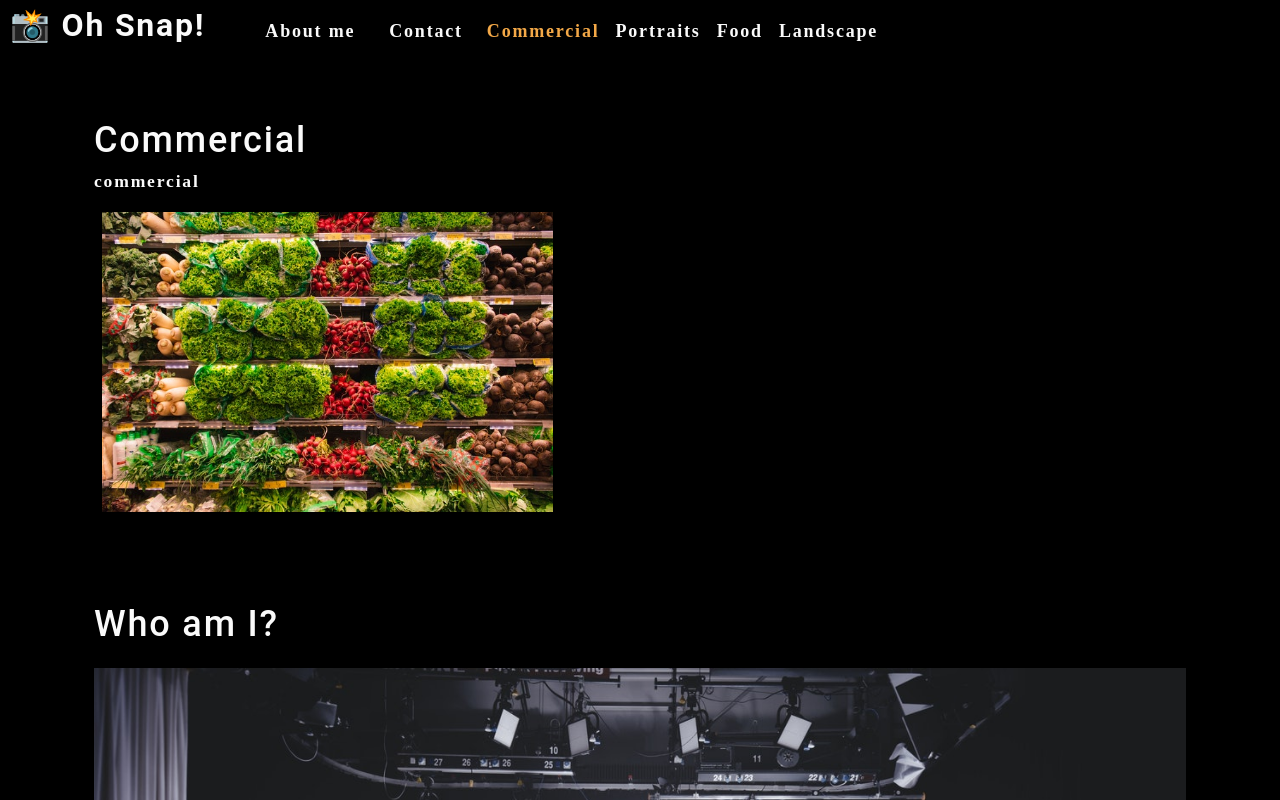
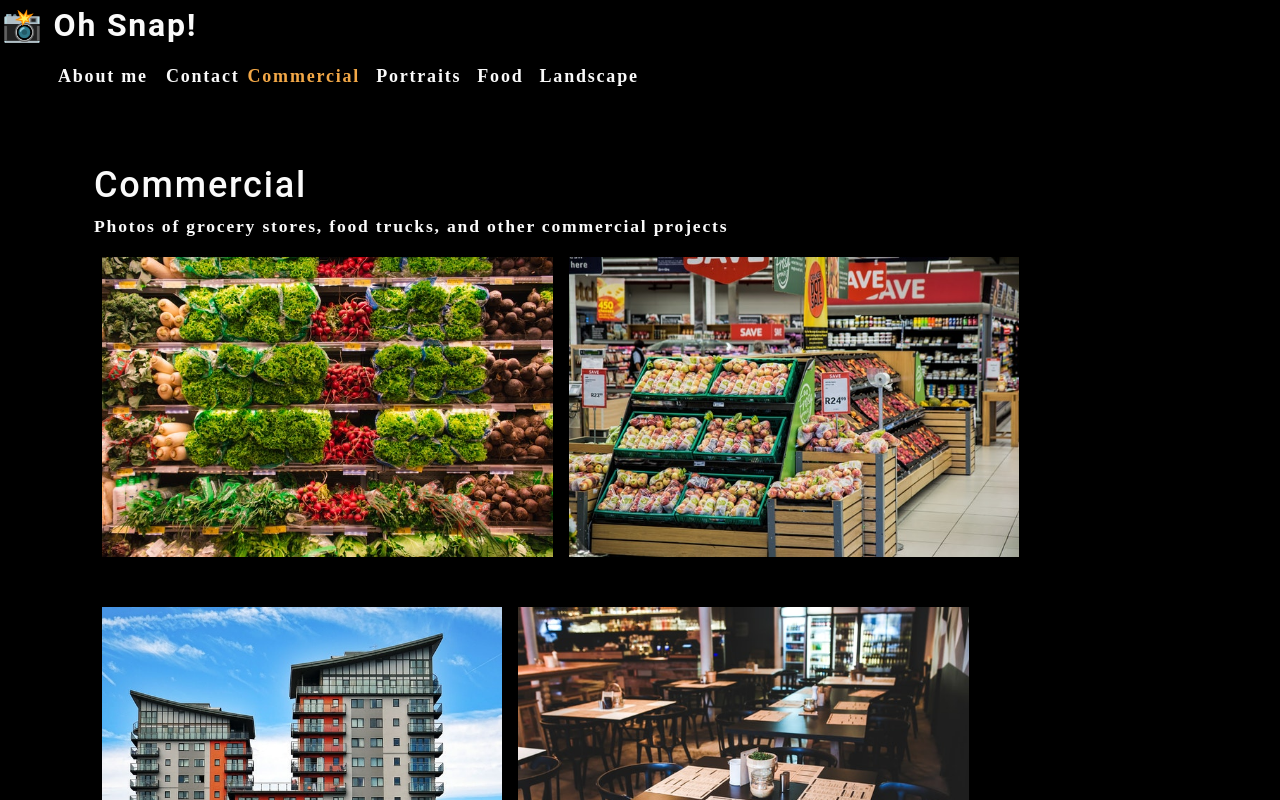
Before and after one commit to felipezintzun/photo-port, a React (Create React App) app: page / in a window 1280 px wide. Shown: the top 800 px of the page. Built offline with nearby package versions, Linux system fonts and the light colour scheme.

Commit message:
added PhotoList component - got images to display

```diff
--- a/src/App.js
+++ b/src/App.js
@@ -24,10 +24,8 @@
         currentCategory={currentCategory}
       ></Nav>
       <main>
-        <div>
-          <Gallery></Gallery>
-          <About></About>
-        </div>
+        <Gallery currentCategory={currentCategory}></Gallery>
+        <About></About>
       </main>
     </div>
   );
--- a/src/components/Gallery/index.js
+++ b/src/components/Gallery/index.js
@@ -1,24 +1,14 @@
-import React from "react";
+import React from 'react';
+import PhotoList from '../PhotoList';
 import { capitalizeFirstLetter } from '../../utils/helpers';
-import photo from "../../assets/small/commercial/0.jpg";
 
 function Gallery(props) {
-  const currentCategory = {
-    name: "commercial",
-    description:
-      "Photos of grocery stores, food trucks, and other commercial projects",
-  };
+  const { currentCategory } = props;
   return (
     <section>
-      <h1>{capitalizeFirstLetter(currentCategory.name)}</h1>
-      <p>{currentCategory.name}</p>
-      <div className="flex-row">
-          <img
-            src={photo}
-            alt="Commercial Example"
-            className="img-thumbnail mx-1"
-          />
-      </div>
+      <h1 data-testid="h1tag">{capitalizeFirstLetter(currentCategory.name)}</h1>
+      <p>{currentCategory.description}</p>
+      <PhotoList category={currentCategory.name} />
     </section>
   );
 }
--- a/src/components/Nav/index.js
+++ b/src/components/Nav/index.js
@@ -1,45 +1,57 @@
-import React, { useEffect } from 'react';
-import { capitalizeFirstLetter } from '../../utils/helpers';
+import React, { useEffect } from "react";
+import { capitalizeFirstLetter } from "../../utils/helpers";
 
 function Nav(props) {
   const {
     categories = [],
     setCurrentCategory,
     currentCategory,
+    contactSelected,
+    setContactSelected,
   } = props;
+
+  const handleClick = (item) => {
+    console.log(item);
+    return item;
+  };
 
   useEffect(() => {
     document.title = capitalizeFirstLetter(currentCategory.name);
   }, [currentCategory]);
 
   return (
-    <header className="flex-row px-1">
+    <header>
       <h2>
         <a data-testid="link" href="/">
-          <span role="img" aria-label="camera"> 📸</span> Oh Snap!
+          <span role="img" aria-label="camera">
+            {" "}
+            📸
+          </span>{" "}
+          Oh Snap!
         </a>
       </h2>
       <nav>
         <ul className="flex-row">
-          <li className="mx-2">
-            <a data-testid="about" href="#about">
+          <li className={`mx-2 ${contactSelected && 'navActive'}`} >
+            <a data-testid="about" href="#about" onClick={() => setContactSelected(false)}>
               About me
             </a>
           </li>
-          <li className="mx-2">
-            <span>Contact</span>
+          <li>
+            <span onClick={() => setContactSelected(true)}>Contact</span>
           </li>
           {categories.map((category) => (
             <li
               className={`mx-1 ${
-                currentCategory.name === category.name && 'navActive'
-                }`}
+                currentCategory.name === category.name && !contactSelected && "navActive"
+              }`}
               key={category.name}
             >
-              <span
-                onClick={() => {
-                  setCurrentCategory(category)
-                }}
+              <span onClick={() => {setCurrentCategory(category);
+
+              setContactSelected(false);}
+              }
+
               >
                 {capitalizeFirstLetter(category.name)}
               </span>
--- /dev/null
+++ b/src/components/PhotoList/index.js
@@ -0,0 +1,124 @@
+import photo from "../../assets/small/commercial/0.jpg";
+import React, { useState } from "react";
+
+
+    const PhotoList = ({ category }) => {
+        const [photos] = useState([
+            {
+              name: 'Grocery aisle',
+              category: 'commercial',
+              description: 'Lorem ipsum dolor sit amet, consectetur adipiscing elit. Nunc ultricie',
+            },
+            {
+              name: 'Grocery booth',
+              category: 'commercial',
+              description: 'Lorem ipsum dolor sit amet, consectetur adipiscing elit. Nunc ultricie',
+            },
+            {
+              name: 'Building exterior',
+              category: 'commercial',
+              description: 'Lorem ipsum dolor sit amet, consectetur adipiscing elit. Nunc ultricie',
+            },
+            {
+              name: 'Restaurant table',
+              category: 'commercial',
+              description: 'Lorem ipsum dolor sit amet, consectetur adipiscing elit. Nunc ultricie',
+            },
+            {
+              name: 'Cafe interior',
+              category: 'commercial',
+              description: 'Lorem ipsum dolor sit amet, consectetur adipiscing elit. Nunc ultricie',
+            },
+            {
+              name: 'Cat green eyes',
+              category: 'portraits',
+              description: 'Lorem ipsum dolor sit amet, consectetur adipiscing elit. Nunc ultricie',
+            },
+            {
+              name: 'Green parrot',
+              category: 'portraits',
+              description: 'Lorem ipsum dolor sit amet, consectetur adipiscing elit. Nunc ultricie',
+            },
+            {
+              name: 'Yellow macaw',
+              category: 'portraits',
+              description: 'Lorem ipsum dolor sit amet, consectetur adipiscing elit. Nunc ultricie',
+            },
+            {
+              name: 'Pug smile',
+              category: 'portraits',
+              description: 'Lorem ipsum dolor sit amet, consectetur adipiscing elit. Nunc ultricie',
+            },
+            {
+              name: 'Pancakes',
+              category: 'food',
+              description: 'Lorem ipsum dolor sit amet, consectetur adipiscing elit. Nunc ultricie',
+            },
+            {
+              name: 'Burrito',
+              category: 'food',
+              description: 'Lorem ipsum dolor sit amet, consectetur adipiscing elit. Nunc ultricie',
+            },
+            {
+              name: 'Scallop pasta',
+              category: 'food',
+              description: 'Lorem ipsum dolor sit amet, consectetur adipiscing elit. Nunc ultricie',
+            },
+            {
+              name: 'Burger',
+              category: 'food',
+              description: 'Lorem ipsum dolor sit amet, consectetur adipiscing elit. Nunc ultricie',
+            },
+            {
+              name: 'Fruit bowl',
+              category: 'food',
+              description: 'Lorem ipsum dolor sit amet, consectetur adipiscing elit. Nunc ultricie',
+            },
+            {
+              name: 'Green river',
+              category: 'landscape',
+              description: 'Lorem ipsum dolor sit amet, consectetur adipiscing elit. Nunc ultricie',
+            },
+            {
+              name: 'Docks',
+              category: 'landscape',
+              description: 'Lorem ipsum dolor sit amet, consectetur adipiscing elit. Nunc ultricie',
+            },
+            {
+              name: 'Panoramic village by sea',
+              category: 'landscape',
+              description: 'Lorem ipsum dolor sit amet, consectetur adipiscing elit. Nunc ultricie',
+            },
+            {
+              name: 'Domestic landscape',
+              category: 'landscape',
+              description: 'Lorem ipsum dolor sit amet, consectetur adipiscing elit. Nunc ultricie',
+            },
+            {
+              name: 'Park bench',
+              category: 'landscape',
+              description: 'Lorem ipsum dolor sit amet, consectetur adipiscing elit. Nunc ultricie',
+            },
+          ]);
+
+          const currentPhotos = photos.filter((photo) => photo.category === category);
+
+          return (
+            <div>
+              <div className="flex-row">
+                {currentPhotos.map((image, i) => (
+                  <img
+                    src={require(`../../assets/small/${category}/${i}.jpg`)}
+                    alt={image.name}
+                    className="img-thumbnail mx-1"
+                    key={image.name}
+                  />
+                ))}
+              </div>
+            </div>
+          );
+        };
+
+
+
+export default PhotoList;
```
